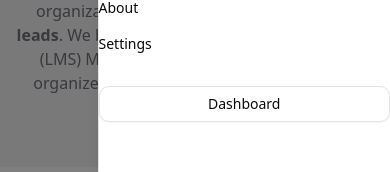
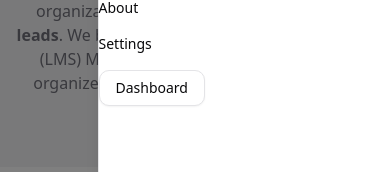
Before and after one commit to shyamalkirpan/LeadGen, a Next.js app: page /about in a window 390 px wide. Both pictures are taken after a click on the button 356 px from the left and 32 px from the top of the page. Shown: the part 182-354 px from the top of the page. Built offline with nearby package versions, Linux system fonts and the light colour scheme.

Commit message:
feat: enable prefetching for Leads navigation and Dashboard button

```diff
--- a/src/components/ui/Header.jsx
+++ b/src/components/ui/Header.jsx
@@ -17,7 +17,7 @@ export default function Header() {
 
     const navItems = [
         { href: "/", label: "Home" },
-        { href: "/leads", label: "Leads" },
+        { href: "/leads", label: "Leads", prefetch: true },
         { href: "/addlead", label: "Add Lead" },
         { href: "/about", label: "About" },
         { href: "#", label: "Settings" },
@@ -37,6 +37,7 @@ export default function Header() {
                         <Link
                             key={item.href}
                             href={item.href}
+                            {...item.prefetch && { prefetch: true }}
                             className="text-sm font-medium hover:underline underline-offset-4"
                         >
                             {item.label}
@@ -46,7 +47,7 @@ export default function Header() {
 
                 <div className="flex items-center gap-4 absolute right-4">
                     <ModeToggle />
-                    <Button variant="outline" className="hidden md:flex">Dashboard</Button>
+                    <Link href={'/leads'} prefetch = {true}> <Button variant="outline" className="hidden md:flex">Dashboard</Button></Link>
 
                     {/* Mobile Navigation */}
                     <Sheet open={isOpen} onOpenChange={setIsOpen}>
@@ -68,7 +69,7 @@ export default function Header() {
                                         {item.label}
                                     </Link>
                                 ))}
-                                <Button variant="outline" className="mt-4">Dashboard</Button>
+                                <Link href={'/leads'} prefetch = {true} > <Button variant="outline">Dashboard</Button></Link>
                             </nav>
                         </SheetContent>
                     </Sheet>
```
